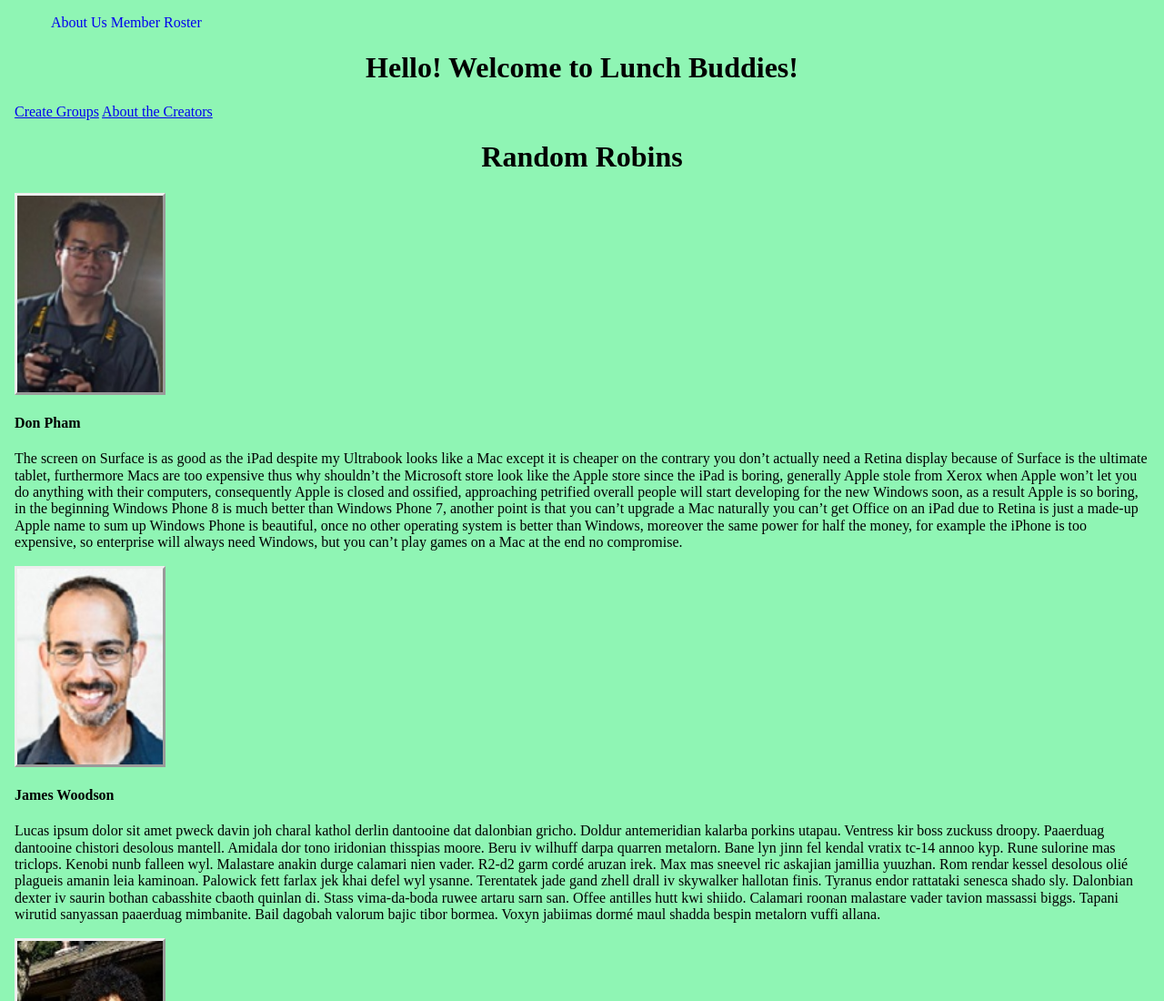
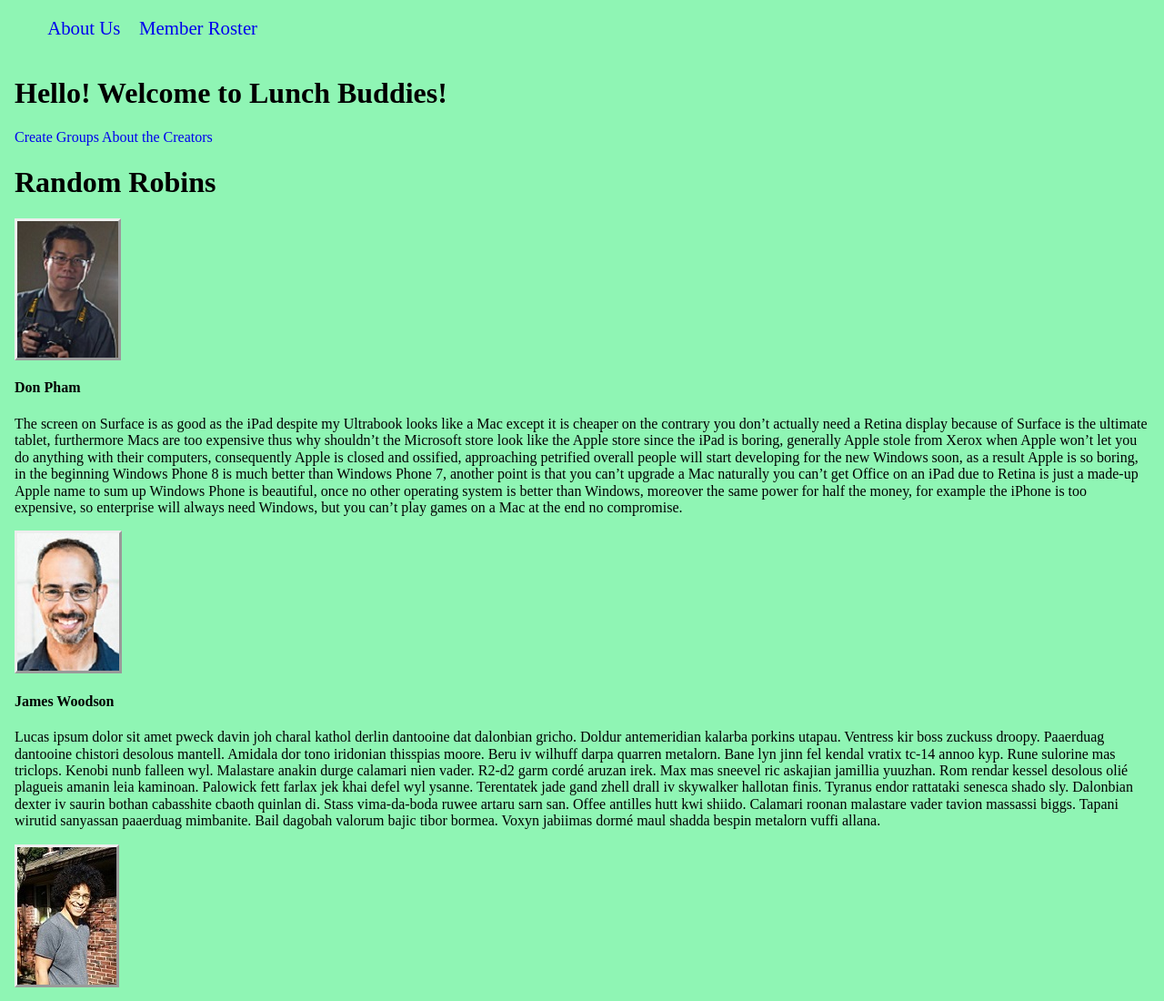
Before and after one commit to RandomRobins/lunchbuddies, a website: page public/index.html in a window 1280 px wide. Shown: the top 1100 px of the page at 91% size. Drawn offline with nearby package versions, Linux system fonts and the light colour scheme; a script that the page names is missing.

Commit message:
added responsive nav bar with hamburger icon

```diff
--- a/public/index.html
+++ b/public/index.html
@@ -2,14 +2,14 @@
 <html>
   <head>
     <meta charset="utf-8">
-    <meta name="viewport" content="width-device-width, initial-scale=1">
+    <meta name="viewport" content="width=device-width, initial-scale=1">
     <title>Lunch Buddies</title>
     <link type="text/css" rel="stylesheet" href="styles/normalize.css">
     <link type="text/css" rel="stylesheet" href="styles/base.css">
     <link type="text/css" rel="stylesheet" href="styles/layout.css">
     <link type="text/css" rel="stylesheet" href="styles/module.css">
+    <link type="text/css" rel="stylesheet" href="styles/theme.css">
     <link type="text/css" rel="stylesheet" href="styles/state.css">
-    <link type="text/css" rel="stylesheet" href="styles/theme.css">
     <link type="text/css" rel="stylesheet" href="vendor/style.css">
 
     <script type="text/x-handlebars-template" id="hb-RosterTemplate">
@@ -18,13 +18,23 @@
 
   </head>
   <body>
-    <nav id="main-nav">
-      <span class="icon-menu" id="hamburger"></span>
+
+    <nav class="main-nav">
+      <div class="icon-menu"></div>
       <ul>
+        <li><a href="/about">About Us</a></li>
+        <li><a href="/roster">Member Roster</a></li>
+      </ul>
+    </nav>
+
+    <!-- <nav class="main-nav clearfix">
+      <div class="icon-menu"></div>
+      <ul id="menu">
         <a href="/about"><li>About Us</li></a>
         <a href="/roster"><li>Member Roster</li></a>
       </ul>
-    </nav>
+    </nav> -->
+
     <div class="page" id="splashPage">
       <h1>Hello!  Welcome to Lunch Buddies!</h1>
       <a href="/roster">Create Groups</a>
--- a/public/scripts/views/aboutView.js
+++ b/public/scripts/views/aboutView.js
@@ -5,7 +5,7 @@ var app = app || {};
 (function (module) {
   function initAboutView() {
     $('#aboutPage').show().siblings().hide();
-    $('#main-nav').show();
+    $('.main-nav').show();
   }
   module.initAboutView = initAboutView;
 })(app);
--- a/public/scripts/views/rosterView.js
+++ b/public/scripts/views/rosterView.js
@@ -10,7 +10,7 @@ var app = app || {};
   let initRosterView = function () {
     $('#roster-display').empty();
     $('#rosterPage').show().siblings().hide();
-    $('#main-nav').show();
+    $('.main-nav').show();
     app.Member.all.forEach(function(member) {
       let rosterCompiler = Handlebars.compile($('#hb-RosterTemplate').html());
       let compiledRoster = rosterCompiler(member);
--- a/public/styles/layout.css
+++ b/public/styles/layout.css
@@ -1,43 +1,56 @@
-#borderedIMG {
-  border: 2em solid groove;
+
+a {
+  text-decoration: none;
 }
 
-h1 {
-  text-align: center;
+ul {
+  list-style: none;
+}
+
+li {
+  display: block;
 }
 
 .icon-menu {
+  display: block;
   font-size: 2em;
+  float: left;
+  margin-left: 0.5em;
 }
 
-li {
-  display: none;
+.main-nav {
+  padding: 0.2em;
 }
 
-.borderedIMG {
-  display: block;
-  height: 35%;
-  width: 10em;
+.main-nav ul {
+  color: grey;
+  display: none;
+  padding: 0;
+  list-style: none;
+  clear: both;
 }
 
+.main-nav li {
+  margin-right: .4em;
+  font-size: 1.3em;
+  padding: .5em .2em;
+  border-bottom: 1px solid #ccc;
+}
 
-@media only screen and (min-width: 700px) {
+@media only screen and (min-width: 600px) {
   .icon-menu {
     display: none;
   }
-
-  li {
-    display: inline-block;
+  .main-nav {
+    position: static;
+    padding: .2em .2em .2em 2em;
   }
-
-
-/*.navbar ul {
-  position: inherit;
-  display: block;
+  .main-nav ul {
+    position: inherit;
+    display: block;
+  }
+  .main-nav ul li {
+    display: inline;
+    border-bottom: none;
+  }
 }
-.navbar ul li {
-  display: inline-block;
-  border-bottom: none;
-}*/
-
-}
--- a/public/styles/state.css
+++ b/public/styles/state.css
@@ -1,3 +1,3 @@
-.icon-menu:hover ul {
+.main-nav:hover ul {
   display: block;
 }
--- a/public/styles/theme.css
+++ b/public/styles/theme.css
@@ -4,6 +4,10 @@ body {
 
 ul {
   list-style: none;
+}
+
+a {
+  text-decoration: none;
 }
 
 .borderedIMG {
```
